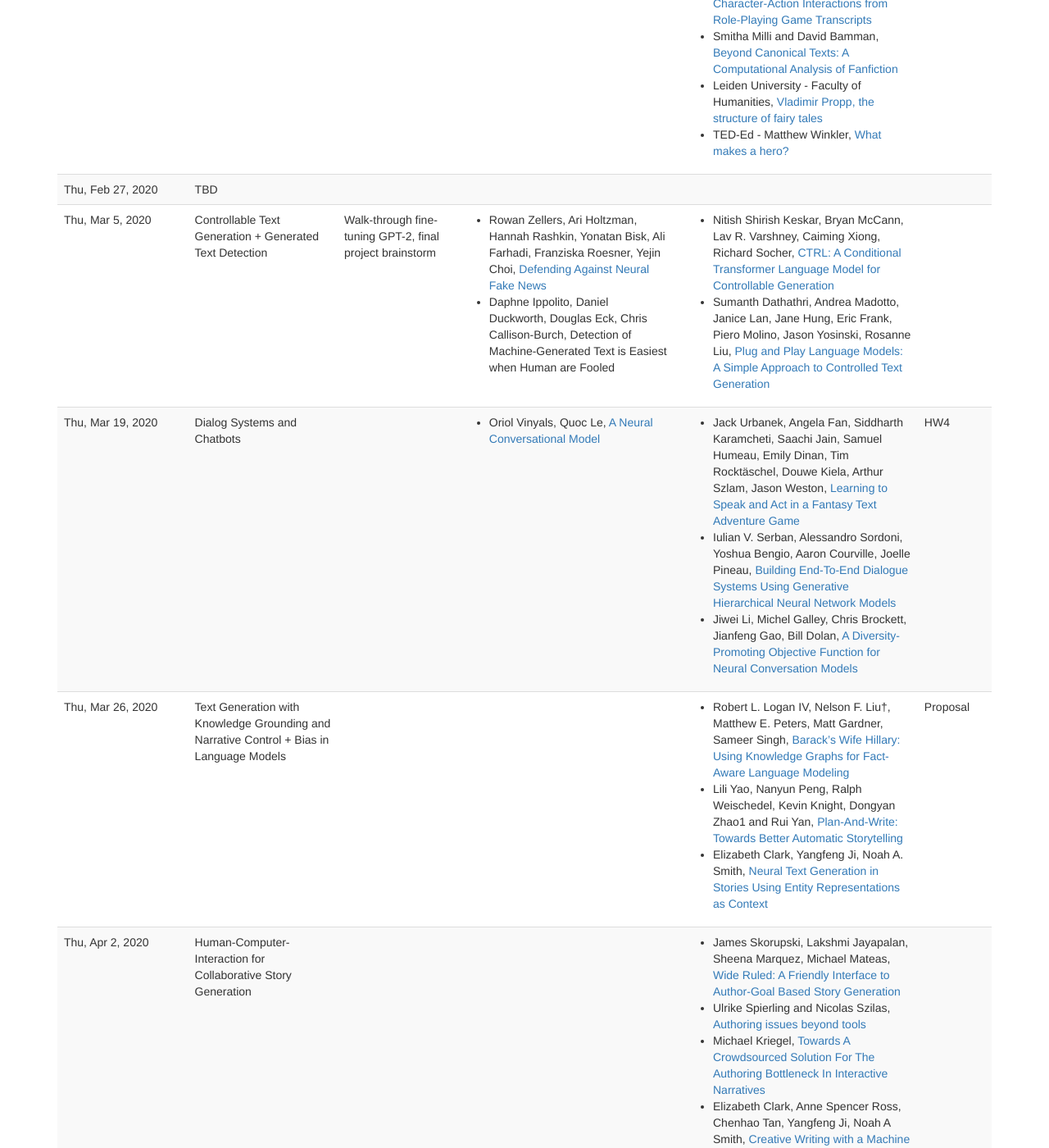
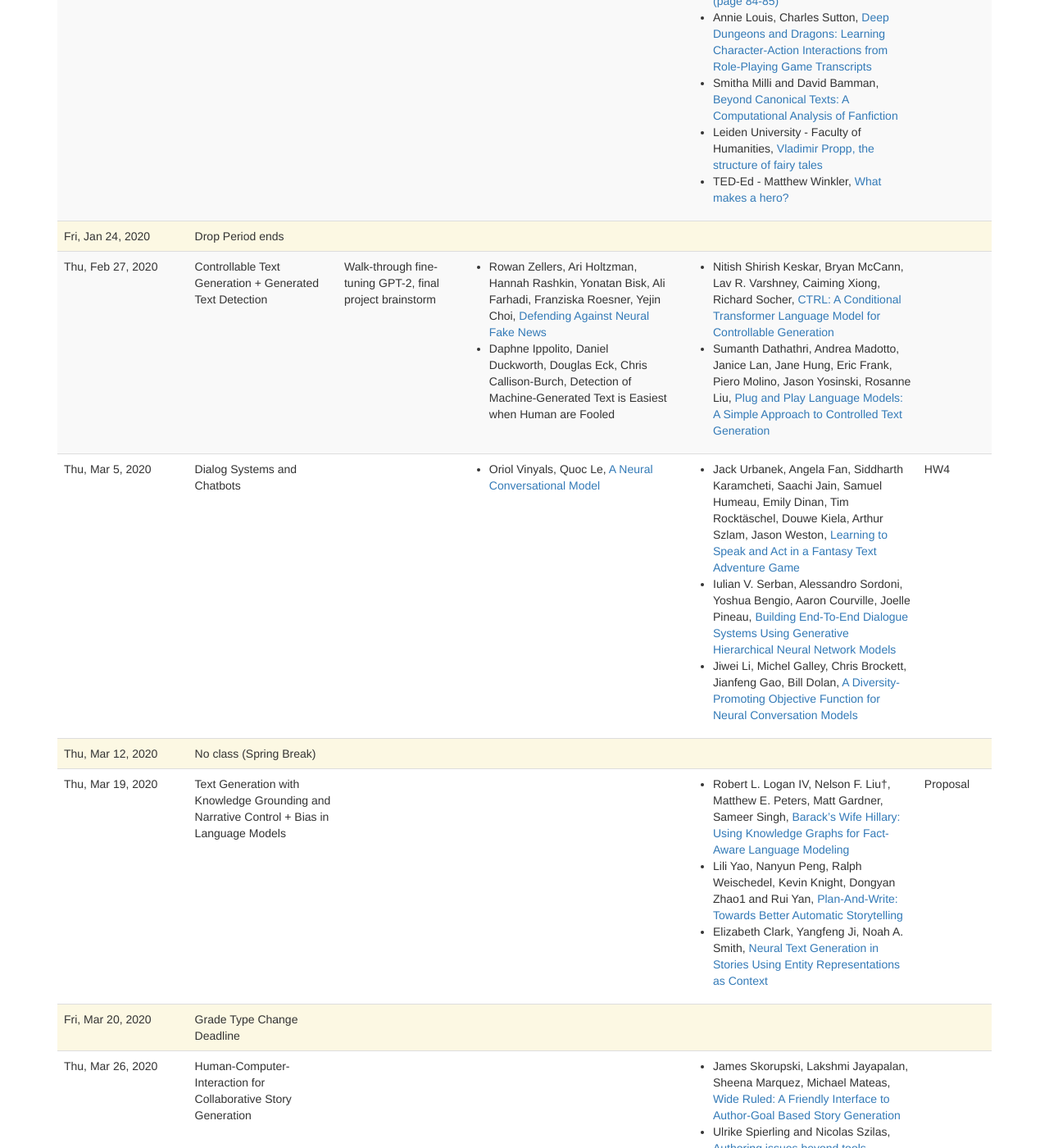
Before and after one commit to interactive-fiction-class/interactive-fiction-class.github.io, a Jekyll site: the page built from lectures.md, in a window 1280 px wide and 1400 px high, scrolled down 1820 px. Shown: the whole window at 82% size. Built offline with Jekyll 4.4.1, drawn with Linux system fonts in a browser that asks for light colours; nearby versions of some CDN libraries; a script that is not in the unit is left out; some of the changed text lies outside the part shown.

Commit message:
Updating schedule

```diff
--- a/_data/lectures.yaml
+++ b/_data/lectures.yaml
@@ -51,6 +51,10 @@
       year: 2011
       authors: Nick Montfort
   homework: HW1A
+-
+  date: 2020-01-28
+  title: Course Selection Period ends
+  type: no_lecture
 -
   date: 2020-01-30
   title: Introduction to Reinforcement Learning
@@ -238,11 +242,13 @@
       url: https://www.youtube.com/watch?v=Hhk4N9A0oCA
       title: What makes a hero?
       length: 5 minutes
+  title: TBD
+-
+  date: 2020-01-24
+  title: Drop Period ends
+  type: no_lecture
 -
   date: 2020-02-27
-  title: TBD
--
-  date: 2020-03-05
   title: Controllable Text Generation + Generated Text Detection
   activities:
     -
@@ -271,7 +277,7 @@
       year: 2019
       optional: True
 -
-  date: 2020-03-19
+  date: 2020-03-05
   title: Dialog Systems and Chatbots
   description: Building more interesting NPCs
   slides:
@@ -301,7 +307,11 @@
       year: 2015
   homework: HW4
 -
-  date: 2020-03-26
+  date: 2020-03-12
+  title: No class (Spring Break)
+  type: no_lecture
+-
+  date: 2020-03-19
   title: Text Generation with Knowledge Grounding and Narrative Control + Bias in Language Models
   slides:
   optional:
@@ -322,7 +332,11 @@
       url: https://www.aclweb.org/anthology/N18-1204.pdf
   homework: Proposal
 -
-  date: 2020-04-02
+  date: 2020-03-20
+  title: Grade Type Change Deadline
+  type: no_lecture
+-
+  date: 2020-03-26
   title: Human-Computer-Interaction for Collaborative Story Generation
   slides:
   optional:
@@ -360,7 +374,11 @@
       authors: Mariet Theune, Sander Faas, Anton Nijholt, and Dirk Heylen
       url: https://wwwhome.ewi.utwente.nl/~anijholt/artikelen/tidse2003.pdf
 -
-  date: 2020-04-09
+  date: 2020-03-30
+  title: Last day to withdraw from a course
+  type: no_lecture
+-
+  date: 2020-04-02
   title: Computer Vision, Speech, and other Multimodal Connections
   slides:
   optional:
@@ -386,7 +404,7 @@
       url: https://ieeexplore.ieee.org/abstract/document/8683682/authors#authors
       optional: True
 -
-  date: 2020-04-16
+  date: 2020-04-09
   title: History of Story-telling in Artificial Intelligence
   description: Classic AI approaches to Story Telling
   slides:
@@ -423,6 +441,10 @@
       url: https://www.cs.cmu.edu/~dgroup/papers/CMU-CS-02-206.pdf
       year: 2002
 -
+  date: 2020-04-16
+  title: TBD
+  slides:
+-
   date: 2020-04-23
   title: Final Presentations
   slides:
```
Also changed, not shown: index.md (+2 -0 lines).
